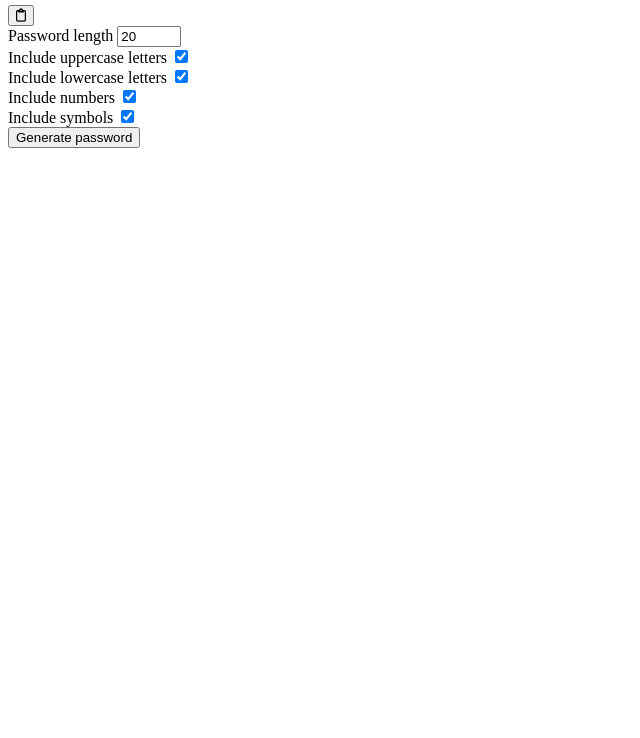
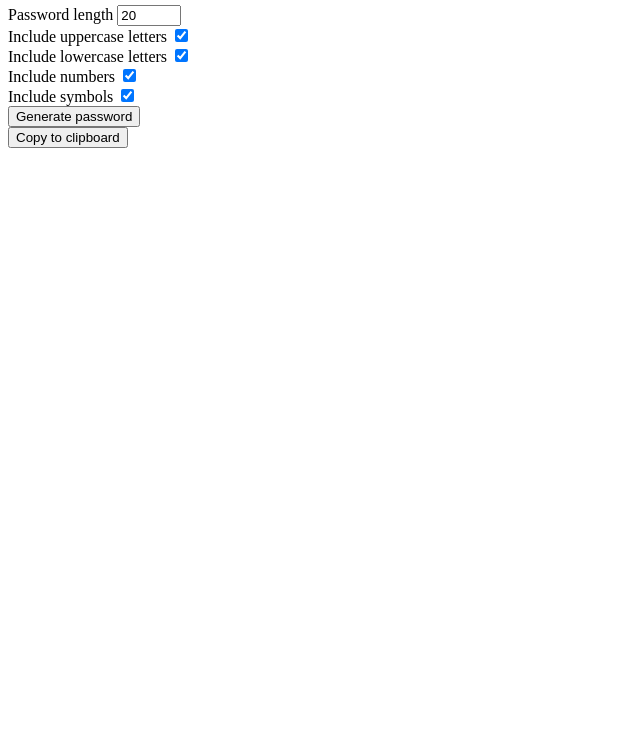
Before and after one commit to Lusio7/PasswordGenerator, a plain HTML site: page index.html in a window 1280 px wide. Shown: the part 62-800 px from the top of the page, without its empty margins (0-640 px from the left). Drawn offline with Linux system fonts and the light colour scheme.

Commit message:
html generate and clipboard btns

```diff
--- a/index.html
+++ b/index.html
@@ -16,10 +16,6 @@
         <h2>Password Generator</h2>
         <div class="result-container">
             <span id="result"></span>
-            <button class="btn"
-            id="clipboard">
-			<i class="far fa-clipboard"></i>
-		</button>
     </div>
     <div class="settings">
 		<div class="setting">
@@ -42,10 +38,16 @@
 			<label>Include symbols</label>
 			<input type="checkbox" id="symbols" checked />
 		</div>
-	</div>
+    </div>
+    <div class="col-md-6">
 	<button class="btn btn-large" id="generate">
 		Generate password
-	</button>
+    </button>
+    <div class="col-md-6">
+        <button class="btn btn-large" id="clipboard">
+            Copy to clipboard
+        </button>
+        </div>
 </div>
 </body>
 
```
